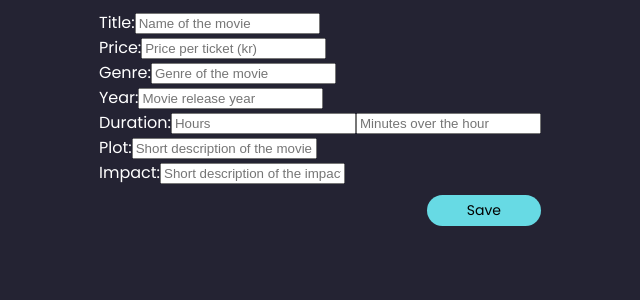
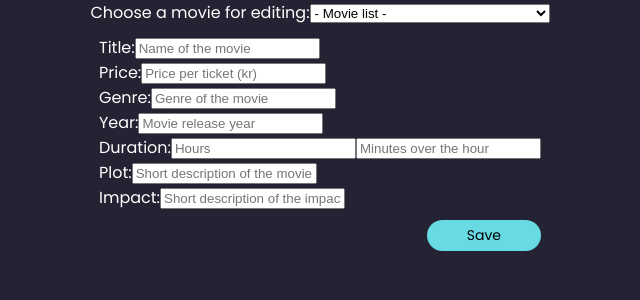
Before and after one commit to jesscampb/MovieSeatBooker, a React (Vite) app: page /admin in a window 1280 px wide. Shown: the top 300 px of the page, without its empty margins (320-960 px from the left). Built offline with nearby package versions, Linux system fonts and the light colour scheme; data requests are answered from the project's data file.

Commit message:
Reused some code from MoviePicker in AdminMoviePicker to handle movie selection for editing.

```diff
--- a/src/components/AdminMoviePicker.tsx
+++ b/src/components/AdminMoviePicker.tsx
@@ -1,14 +1,49 @@
-import { useState } from 'react';
+import { useEffect, useState } from 'react';
 import './AdminMoviePicker.scss';
 import { Movie } from '../models/Movie';
+import { getAllMovies } from '../services/api';
 
+interface AdminMoviePickerProps {
+  handleMovieToEdit: (movie: Movie | null) => void;
+}
 
-function AdminMoviePicker() {
+function AdminMoviePicker({handleMovieToEdit}: AdminMoviePickerProps) {
   const [movies, setMovies] = useState<Movie[]>([]);
+
+  useEffect(() => {
+    const fetchMovieData = async () => {
+      const movieData = await getAllMovies();
+      setMovies(movieData);
+    }
+    fetchMovieData();
+  }, []);
+
+  function changedMovieHandler(event: React.ChangeEvent<HTMLSelectElement>) {
+    const selectedMovieId = event.target.value;
+
+    if (!selectedMovieId) {
+      handleMovieToEdit(null);
+      return;
+    }
+
+    const selectedMovie = movies.find((movie) => movie.id === selectedMovieId);
+
+    if (selectedMovie) {
+      handleMovieToEdit(selectedMovie);
+    }
+  }
 
   return (
     <div className='admin-movie-container'>
-
+      <label htmlFor='movie'>Choose a movie for editing:</label>
+      <select name='movie' id='movie' onChange={changedMovieHandler}>
+        <option value=''>- Movie list -</option>
+        {movies.map((movie) => (
+          <option key={movie.id} value={movie.id}>
+            {movie.title}
+          </option>
+        ))}
+      </select>
     </div>
   );
 }
--- a/src/pages/AdminPage.tsx
+++ b/src/pages/AdminPage.tsx
@@ -13,7 +13,7 @@ function AdminPage() {
 
   return (
     <>
-      <AdminMoviePicker />
+      <AdminMoviePicker handleMovieToEdit={handleMovieToEdit}/>
       <AdminMovieForm />
     </>
   );
```
